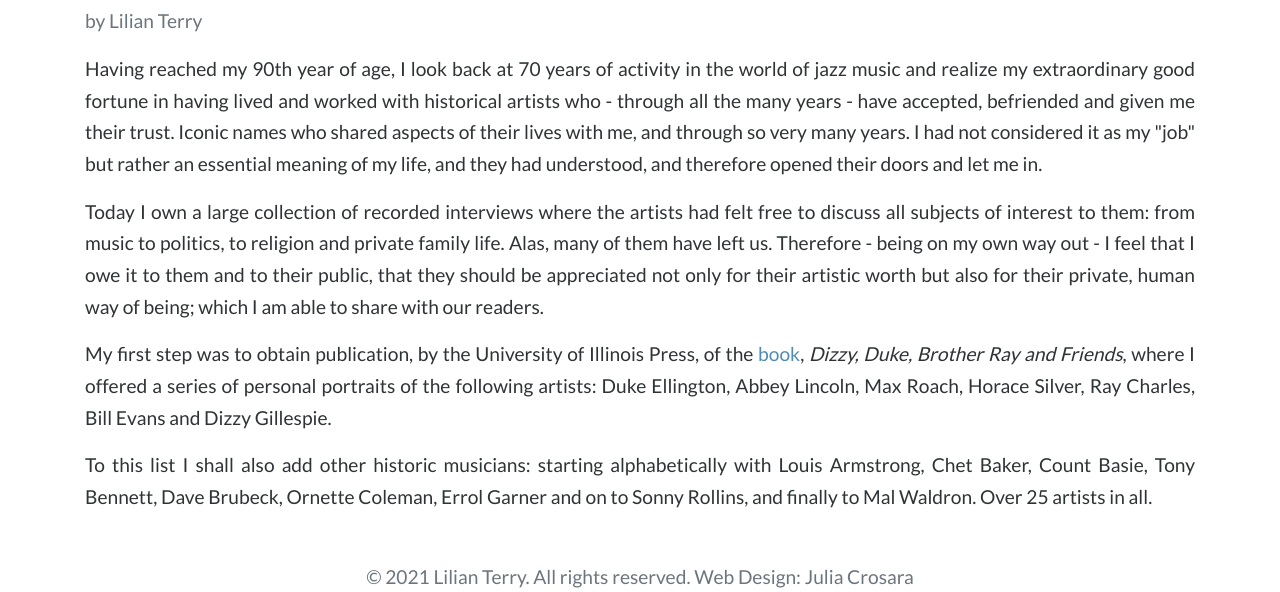
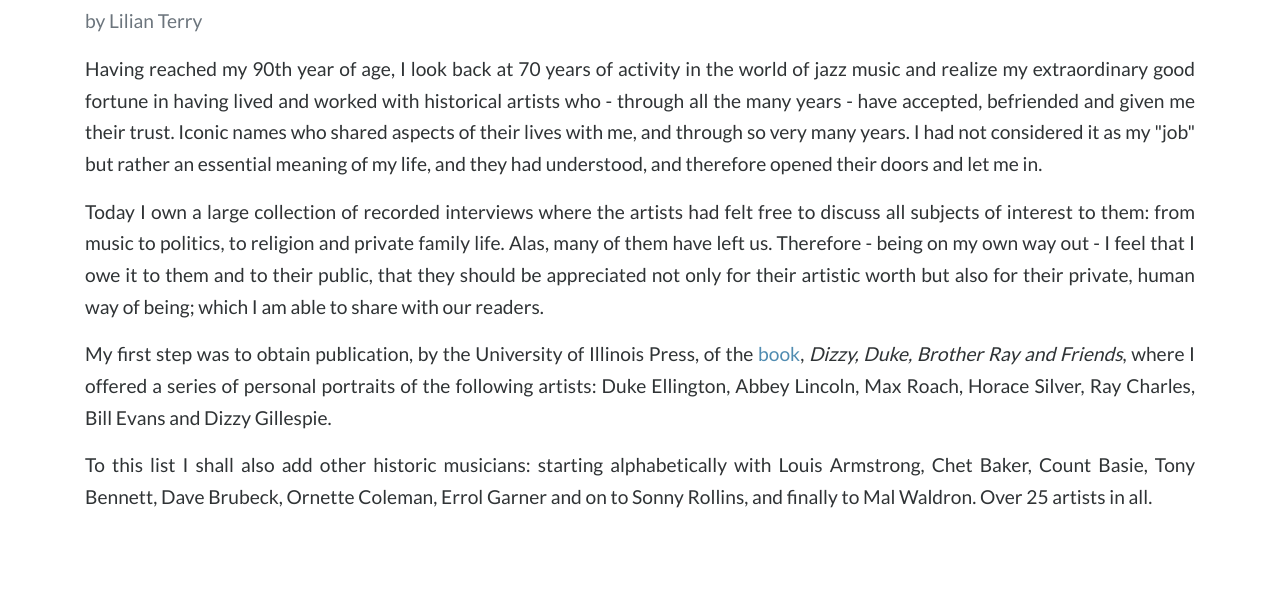
Before and after one commit to jc-web-design/website-lt, a plain HTML site: page memoirs.html in a window 1280 px wide. Shown: the part 340-932 px from the top of the page. After the commit the page ends 869 px from the top, so only its background shows below. Drawn offline with nearby package versions, Linux system fonts and the light colour scheme; a web font is replaced by a local one.

Commit message:
Add files via upload

```diff
--- a/memoirs.html
+++ b/memoirs.html
@@ -97,18 +97,15 @@
 
 </div>
 
-<div class="container text-center">
+<!-- <div class="container text-center">
 
-  <footer class="footer">
-    <div class="container mt-5 m-0 p-0">
-      <!-- <div class="up">
-        <a href="#top"><i class="bi bi-arrow-up-square p-0"></i></a>
-      </div> -->
+  <footer class="footer fixed-bottom text-center">
+    <div class="container mt-5 text-center">
         <span class="text-muted">© 2021 Lilian Terry. All rights reserved. Web Design: Julia Crosara</span>
     </div>
   </footer>
 
-</div>
+</div> -->
 
   <!-- Optional JavaScript -->
   <!-- jQuery first, then Popper.js, then Bootstrap JS -->
```
Also changed, not shown: biography.html (+1 -1 lines), index.html (+3 -1 lines).
